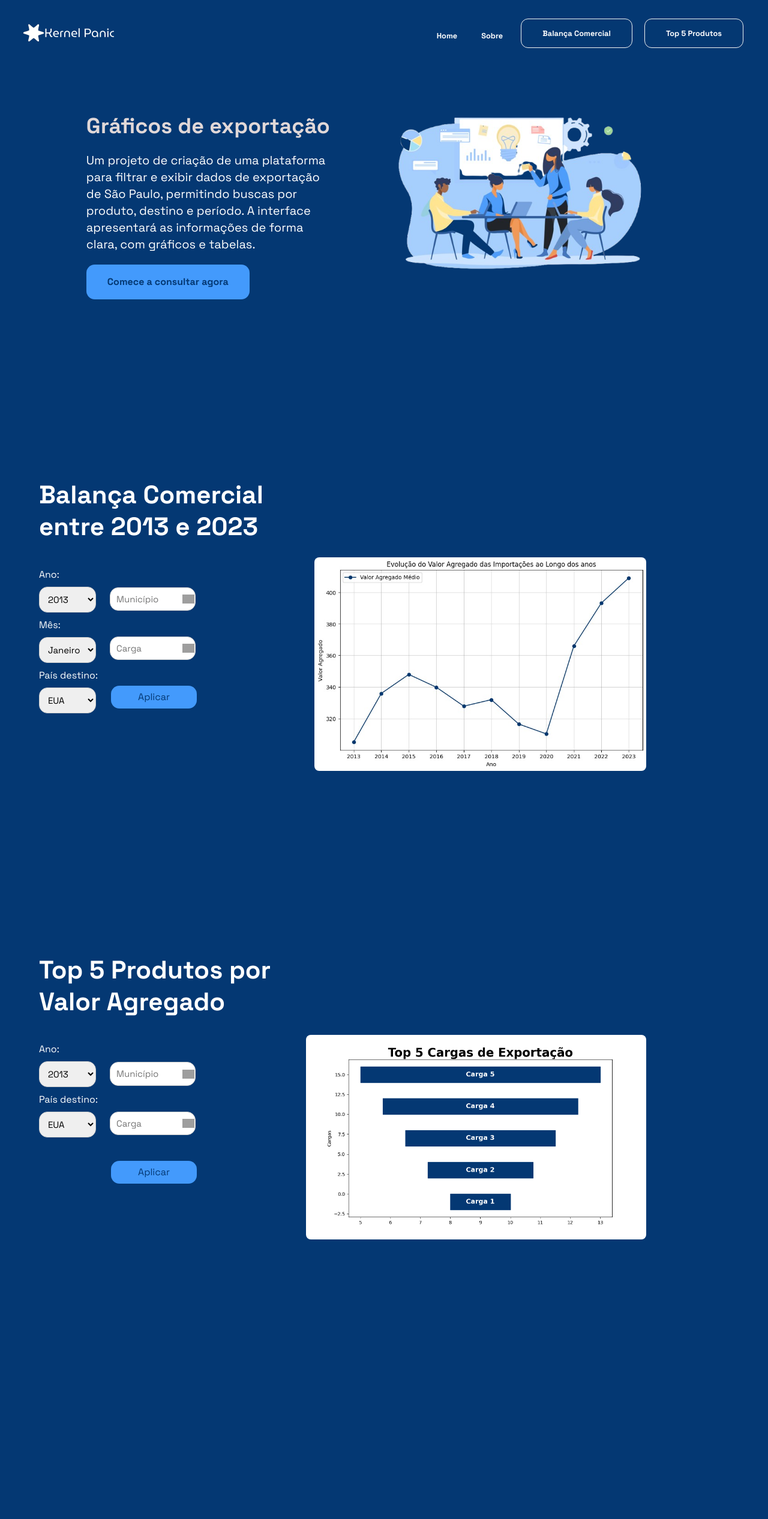
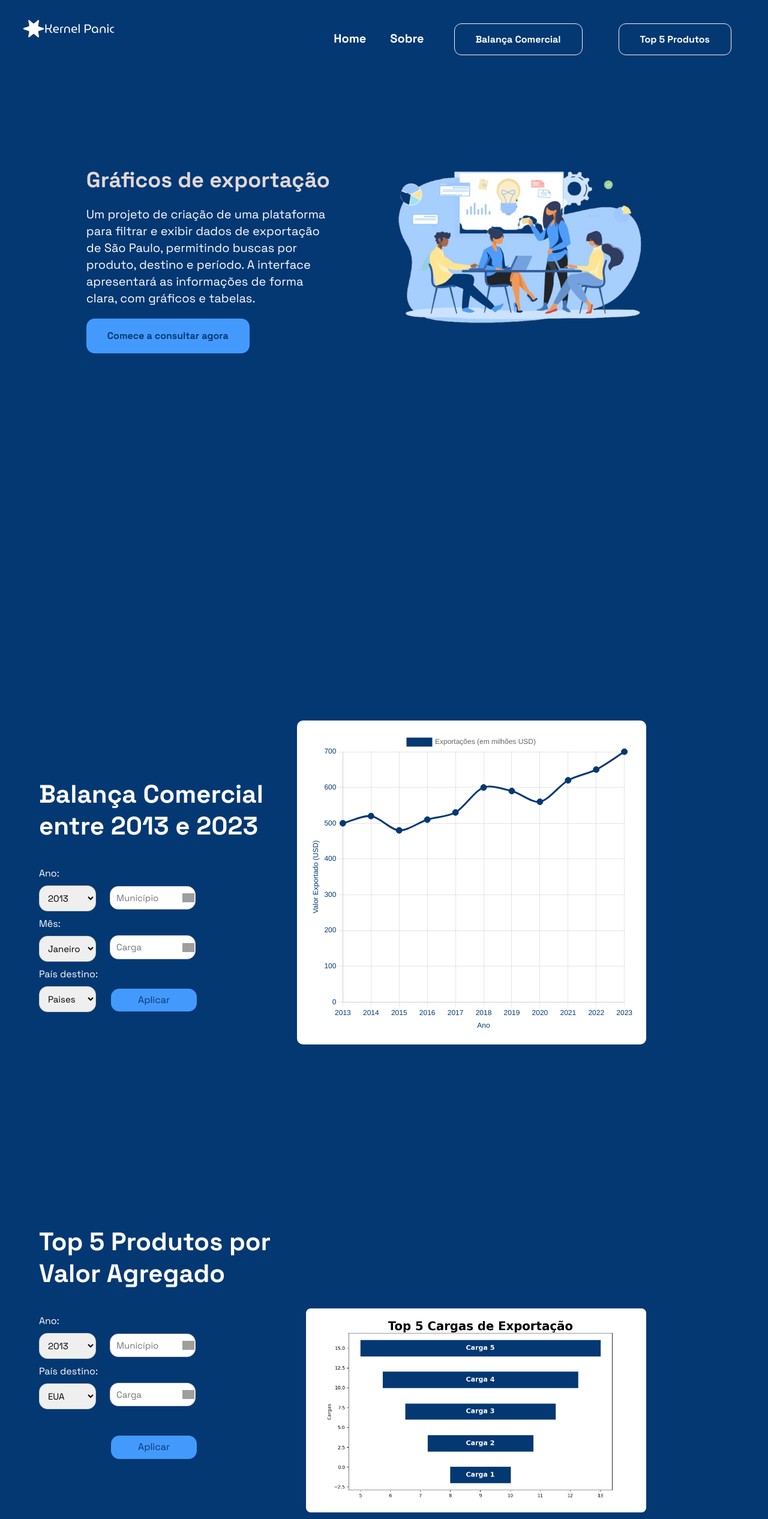
Before and after one commit to heloisa-cardillo/KernelPanic, a Flask app: page / in a window 1280 px wide; the page is wider, and only the part inside the window is pictured. Shown: that part at 60% size. Before the commit the page ends 2066 px from the top of that part, so only its background shows below. Run offline with Flask 3, Linux system fonts and the light colour scheme; grey boxes are pictures that could not be loaded.

Commit message:
Line chart criado

```diff
--- a/frontend-API/static/css/style.css
+++ b/frontend-API/static/css/style.css
@@ -36,6 +36,14 @@ header {
   align-items: center;
 }
 
+.welcomePage{
+  height: 100vh;
+}
+
+button{
+  cursor: pointer;
+}
+
 .nav-links {
   list-style: none;
   margin: 10px;
@@ -49,7 +57,7 @@ header {
 .nav-links li {
   margin: 0 20px;
   margin-top: 30px;
-  font-size: 80%;
+  font-size: 20px;
 }
 
 .button {
@@ -96,7 +104,7 @@ a.button:hover {
   justify-content: flex-start;
   align-items: center;
   color: #e1d8d8;
-  margin-top: 150px;
+  margin-top: 15rem;
   margin-left: 10%;
   text-align: left;
   gap: 35px;
@@ -142,6 +150,17 @@ label {
   color: #fff;
   text-align: left;
   margin-bottom: 5px;
+}
+
+
+#chart-container {
+  width: 100%;
+  max-width: 900px;
+  height: 500px;
+  margin: 0 auto;
+  padding: 20px;
+  background-color: white;
+  border-radius: 10px;
 }
 
 .img-container {
@@ -227,7 +246,7 @@ label {
   box-sizing: border-box;
 }
 
-.grafico1 button {
+.buttonAplicar {
   width: fit-content;
   border-radius: 14px;
   border-style: none;
@@ -241,7 +260,7 @@ label {
   font-size: 16px;
   color: #043873;
   font-family: "Space Grotesk", sans-serif;
-  margin-top: 8px;
+  margin-top: 14px;
   margin-left: 2px;
 }
 
--- /dev/null
+++ b/frontend-API/static/js/lineChart.js
@@ -0,0 +1,52 @@
+document.addEventListener('DOMContentLoaded', () => {
+    const canvas = document.getElementById('lineChart')
+    ctx = canvas.getContext('2d');
+
+    const data = {
+      labels: ['2013', '2014', '2015', '2016', '2017', '2018', '2019', '2020', '2021', '2022', '2023'],
+      datasets: [{
+        label: 'Exportações (em milhões USD)',
+        data: [500, 520, 480, 510, 530, 600, 590, 560, 620, 650, 700],
+        fill: false,
+        borderColor: '#043873',
+        backgroundColor: '#043873',
+        tension: 0.3,
+        pointRadius: 5,
+        pointHoverRadius: 7
+      }]
+    };
+
+    const options = {
+      responsive: true,
+      maintainAspectRatio: false,
+      scales: {
+        x: {
+          title: {
+            display: true,
+            text: 'Ano',
+            color: '#043873'
+          },
+          ticks: {
+            color: '#043873'
+          }
+        },
+        y: {
+          beginAtZero: true,
+          title: {
+            display: true,
+            text: 'Valor Exportado (USD)',
+            color: '#043873'
+          },
+          ticks: {
+            color: '#043873'
+          }
+        }
+      },
+    };
+
+    new Chart(ctx, {
+      type: 'line',
+      data: data,
+      options: options
+    });
+  });
--- a/frontend-API/templates/index.html
+++ b/frontend-API/templates/index.html
@@ -11,9 +11,12 @@
       rel="stylesheet"
       href="{{ url_for('static', filename='css/style.css') }}"
     />
+    <script src="https://cdn.jsdelivr.net/npm/chart.js"></script>
     <title>Gráfico de Exportações</title>
   </head>
   <body>
+    <div class="welcomePage">
+
       <header>
         <nav class="navbar">
           <a href="#" class="nav-logo">
@@ -30,8 +33,8 @@
             <ul class="nav-links">
               <li><a href="#">Home</a></li>
               <li><a href="sobre.html">Sobre</a></li>
-            <a href="#grafico" class="button">Balança Comercial</a>
-            <a href="#top5" class="button">Top 5 Produtos</a>
+              <li><a href="#grafico" class="button">Balança Comercial</a></li>
+              <li><a href="#top5" class="button">Top 5 Produtos</a></li>
             </ul>
           </nav>
         </nav>
@@ -58,6 +61,8 @@
           </div>
         </div>
       </section>
+    </div>
+
 
     <section class="grafico1">
       <div id="grafico">
@@ -109,12 +114,11 @@
 
               <label for="pais">País destino:</label>
               <select name="pais">
-                <option value="eua">EUA</option>
-                <option value="china">China</option>
+                <option>Paises</option>
               </select>
             </div>
 
-            <div class="filtros-coluna search-box">
+            <div class="search-box">
               <input
                 type="text"
                 class="caixa"
@@ -127,17 +131,15 @@
                 name="carga"
                 placeholder="Carga"
               />
-              <button type="submit">Aplicar</button>
+              <button type="submit" class="buttonAplicar">Aplicar</button>
             </div>
           </div>
         </form>
       </div>
       <section class="graficos">
-        <img
-          src="{{ url_for('static', filename='img/gráfico 1.jpg') }}"
-          alt="Gráfico Linha"
-          class="graficos-2"
-        />
+        <div id="chart-container">
+          <canvas id="lineChart"></canvas>
+        </div>
       </section>
     </section>
     <section class="grafico1">
@@ -182,7 +184,7 @@
             <div class="filtros-coluna search-box">
               <input type="text" class="caixa" placeholder="Município" />
               <input type="text" class="caixa" placeholder="Carga" />
-              <button type="submit">Aplicar</button>
+              <button type="submit" class="buttonAplicar">Aplicar</button>
             </div>
           </div>
         </form>
@@ -196,4 +198,5 @@
       </section>
     </section>
   </body>
+  <script src="{{ url_for('static', filename='js/lineChart.js') }}"></script>
 </html>
```
Lines whose indentation alone changed are shown as unchanged.
